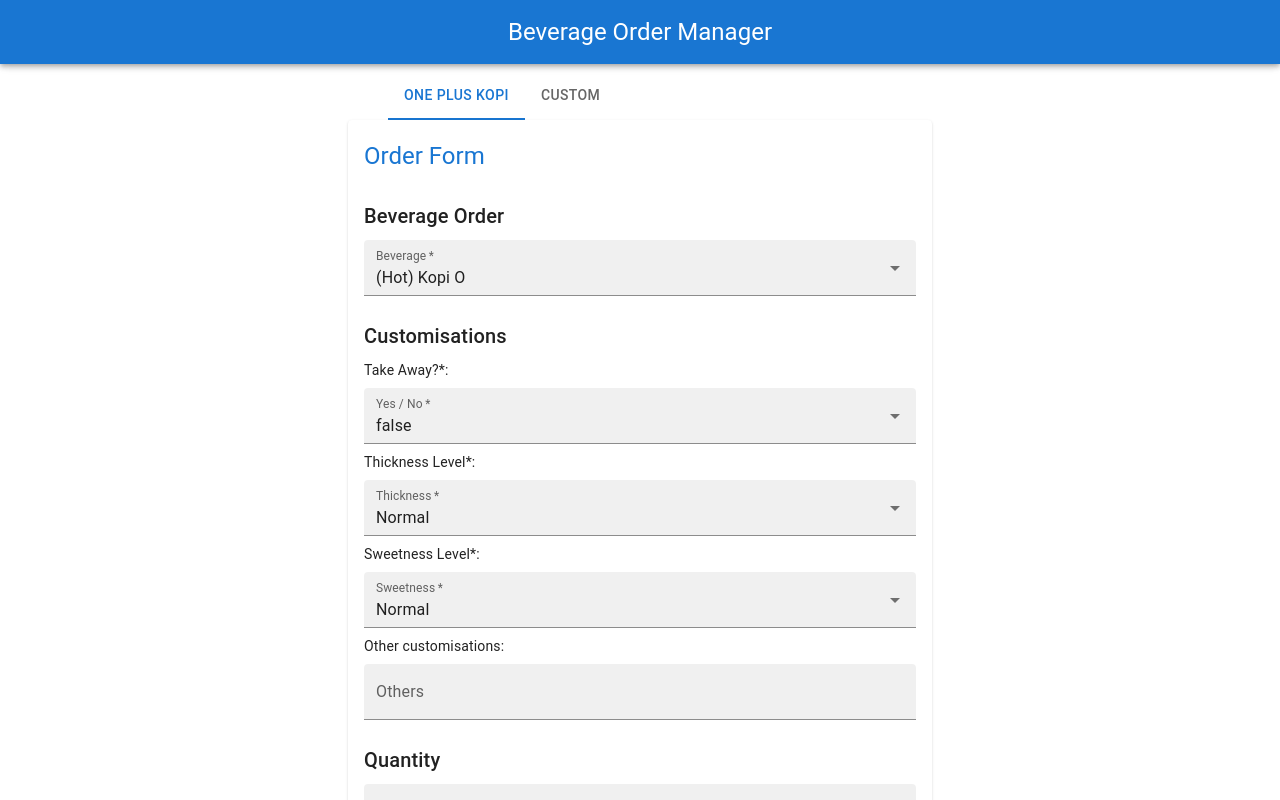
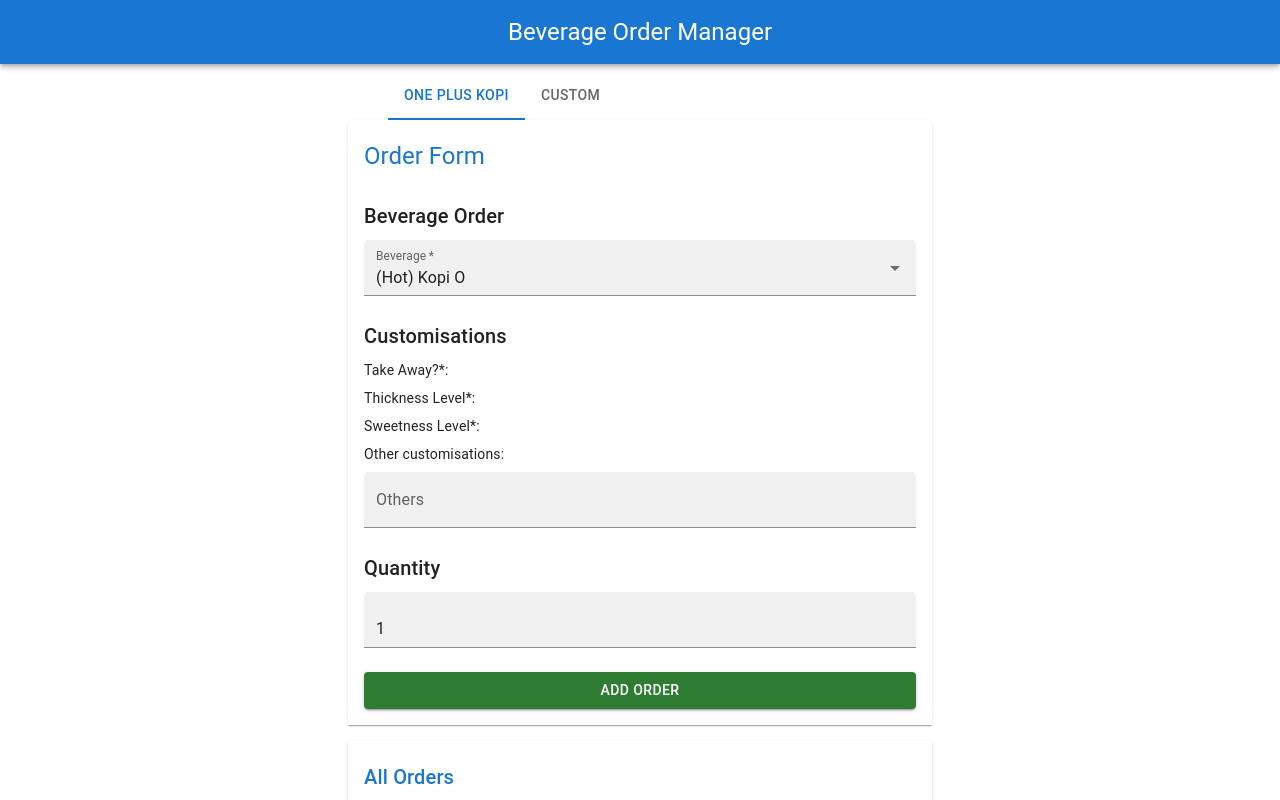
Before and after one commit to dexsjw/beverage-order-manager, a React (Vite) app: page /main-session/1 in a window 1280 px wide. Shown: the top 800 px of the page. Built offline with nearby package versions, Linux system fonts and the light colour scheme; some icons are missing.

Commit message:
updated to reflect CustomisationsOption changes

```diff
--- a/src/static-data/OnePlusKopi.ts
+++ b/src/static-data/OnePlusKopi.ts
@@ -61,22 +61,24 @@ export const OnePlusKopiCustomisationsOptions: CustomisationsOption[] = [
     id: "isTakeAway",
     name: "Take Away?",
     label: "Yes / No",
-    placeholder:"Yes",
-    // booleanOptions: [true, false],
-    stringOptions: ["true", "false"]
+    placeholder: "Yes",
+    type: "boolean",
+    options: [true, false]
   },
   {
     id: "thicknessLevel",
     name: "Thickness Level",
     label: "Thickness",
-    placeholder:"Normal",
-    stringOptions: ["Normal", "Po (Thinner)", "Gao (Thicker)", "Di Lo (Thickest)"]
+    placeholder: "Normal",
+    type: "string",
+    options: ["Normal", "Po (Thinner)", "Gao (Thicker)", "Di Lo (Thickest)"]
   },
   {
     id: "sweetnessLevel",
     name: "Sweetness Level",
     label: "Sweetness",
-    placeholder:"Normal",
-    stringOptions: ["Normal", "Kosong (No sugar)", "Siu Siu Dai (Less Less Sweet)", "Siu Dai (Less Sweet)", "Ga Dai (Sweeter)"]
+    placeholder: "Normal",
+    type: "string",
+    options: ["Normal", "Kosong (No sugar)", "Siu Siu Dai (Less Less Sweet)", "Siu Dai (Less Sweet)", "Ga Dai (Sweeter)"]
   }
 ]
```
